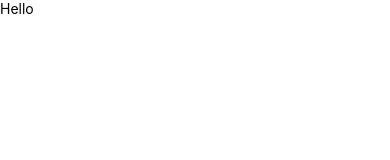
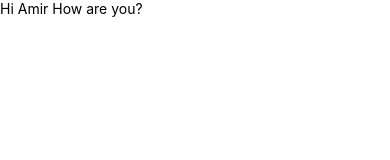
Before and after one commit to Amirsohail335/secondApp, a React Native app: screen / in a window 390 px wide. Shown: the top 160 px of the page. Built offline with nearby package versions, Linux system fonts and the light colour scheme.

Commit message:
committed

```diff
--- a/App.tsx
+++ b/App.tsx
@@ -21,7 +21,7 @@ function App() {
  return(
   <SafeAreaView>
   <View>
-    <Text>Hello</Text>
+    <Text>Hi Amir How are you?</Text>
   </View>
 </SafeAreaView>
  )
--- a/AppPro.tsx
+++ b/AppPro.tsx
@@ -14,7 +14,7 @@ function AppPro(): JSX.Element {
 const styles = StyleSheet.create({
   container: {
     flex: 1,
-    // alignItems: 'center',
+    alignItems: 'center',
   },
 });
 
```
